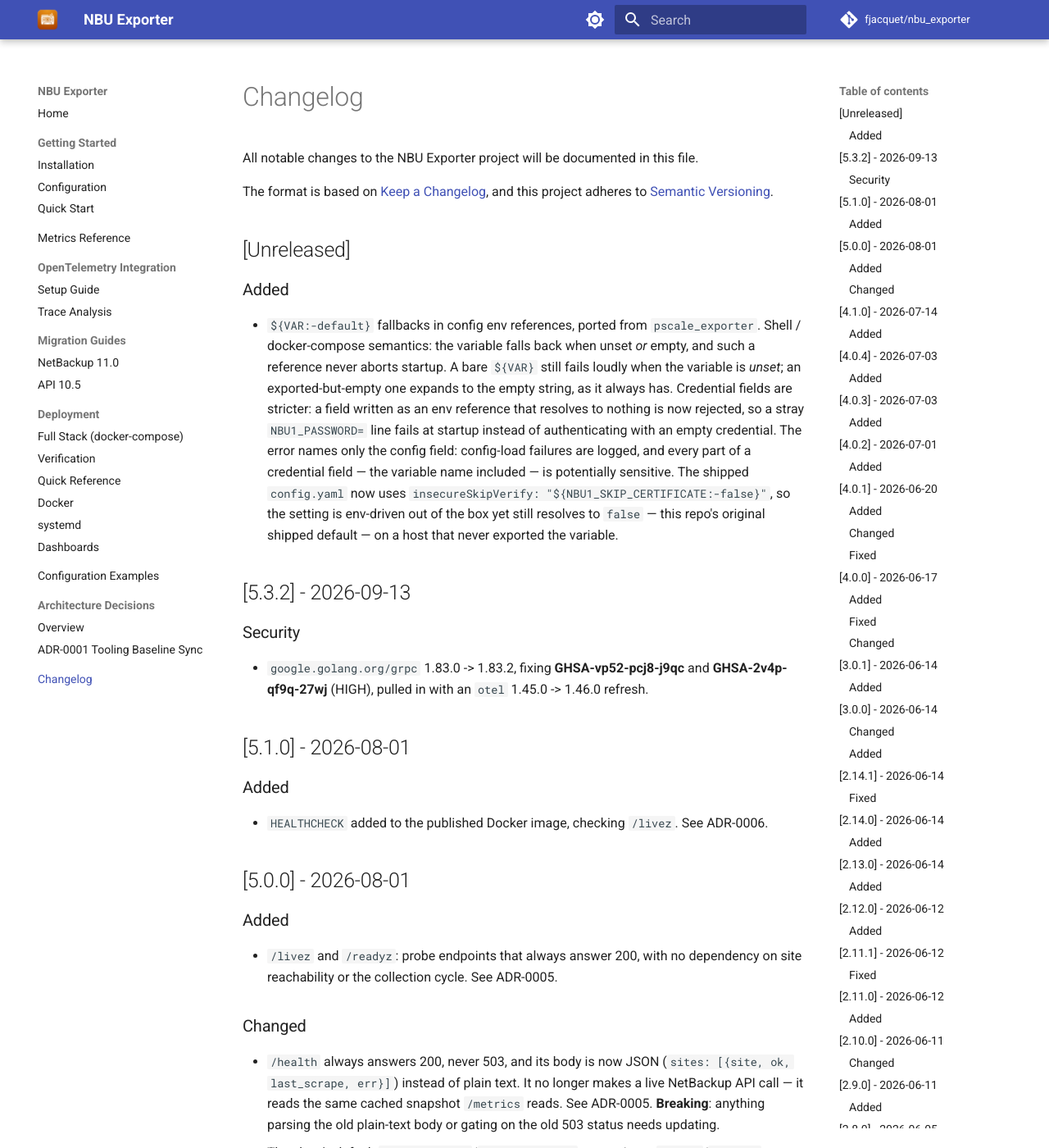
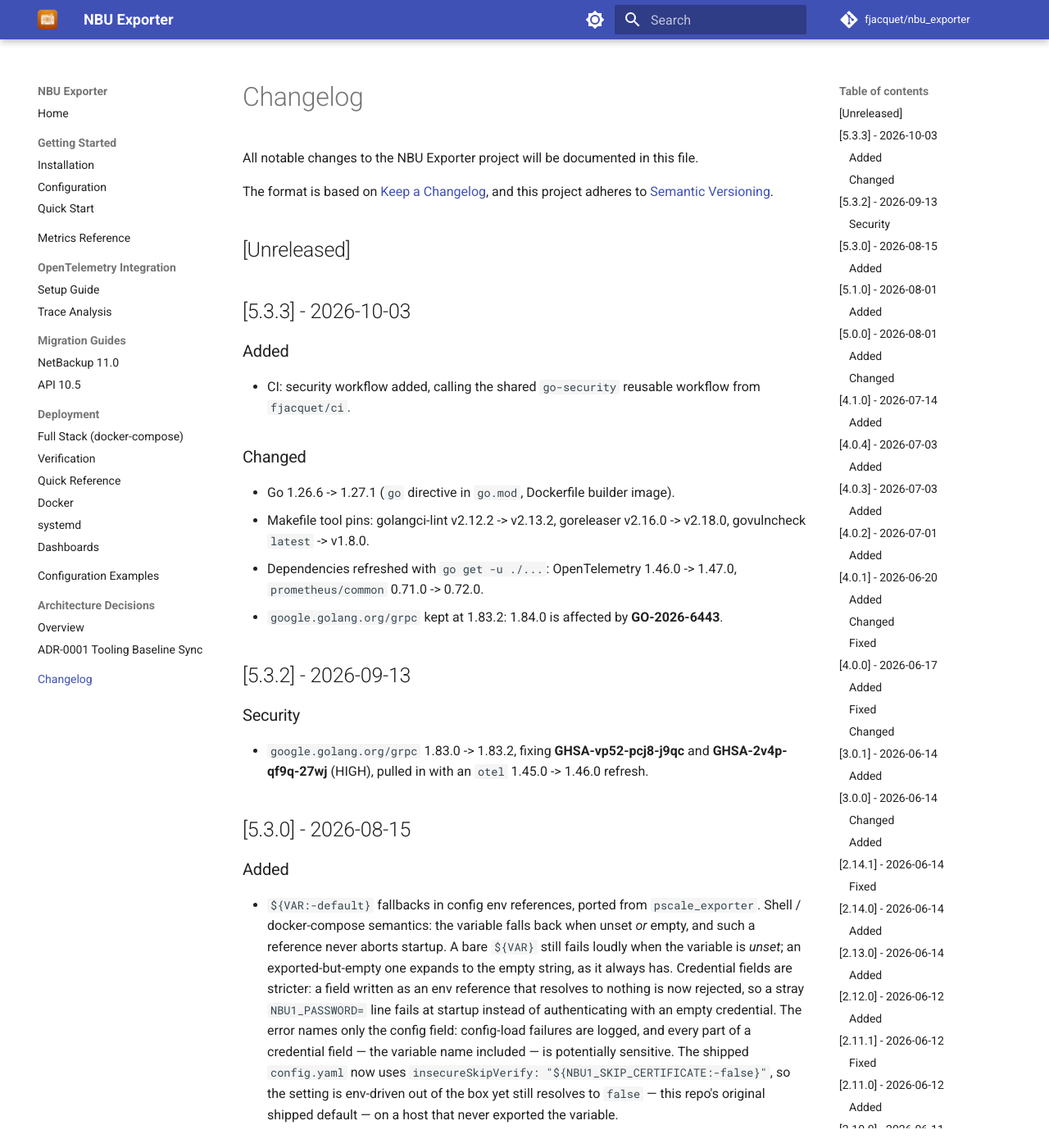
Before and after one commit to fjacquet/nbu_exporter, an MkDocs documentation site: the page built from docs/changelog.md, in a window 1280 px wide and 1400 px high. Shown: the whole window at 82% size. Built offline with MkDocs 1.6.1 and Material for MkDocs 9.7.7, drawn with Linux system fonts in a browser that asks for light colours; comment, search, counter and statistics services are not loaded.

Commit message:
docs(changelog): record v5.3.3
Co-Authored-By: Claude Sonnet 5.5 <noreply@anthropic.com>
Claude-Session: https://claude.ai/code/session_016D1gHejcuHFzkW9zo7Zqmz

```diff
--- a/CHANGELOG.md
+++ b/CHANGELOG.md
@@ -6,6 +6,29 @@ The format is based on [Keep a Changelog](https://keepachangelog.com/en/1.0.0/),
 and this project adheres to [Semantic Versioning](https://semver.org/spec/v2.0.0.html).
 
 ## [Unreleased]
+
+## [5.3.3] - 2026-10-03
+
+### Added
+
+- CI: security workflow added, calling the shared `go-security` reusable workflow from `fjacquet/ci`.
+
+### Changed
+
+- Go 1.26.6 -> 1.27.1 (`go` directive in `go.mod`, Dockerfile builder image).
+- Makefile tool pins: golangci-lint v2.12.2 -> v2.13.2, goreleaser v2.16.0 -> v2.18.0, govulncheck `latest` -> v1.8.0.
+- Dependencies refreshed with `go get -u ./...`: OpenTelemetry 1.46.0 -> 1.47.0,
+  `prometheus/common` 0.71.0 -> 0.72.0.
+- `google.golang.org/grpc` kept at 1.83.2: 1.84.0 is affected by **GO-2026-6443**.
+
+## [5.3.2] - 2026-09-13
+
+### Security
+
+- `google.golang.org/grpc` 1.83.0 -> 1.83.2, fixing **GHSA-vp52-pcj8-j9qc** and
+  **GHSA-2v4p-qf9q-27wj** (HIGH), pulled in with an `otel` 1.45.0 -> 1.46.0 refresh.
+
+## [5.3.0] - 2026-08-15
 
 ### Added
 
```
Also changed, not shown: other parts of CHANGELOG.md (+0 -7 lines), CLAUDE.md (+4 -4 lines), docs/api-10.5-migration.md (+1 -1 lines), docs/getting-started/installation.md (+1 -1 lines).
